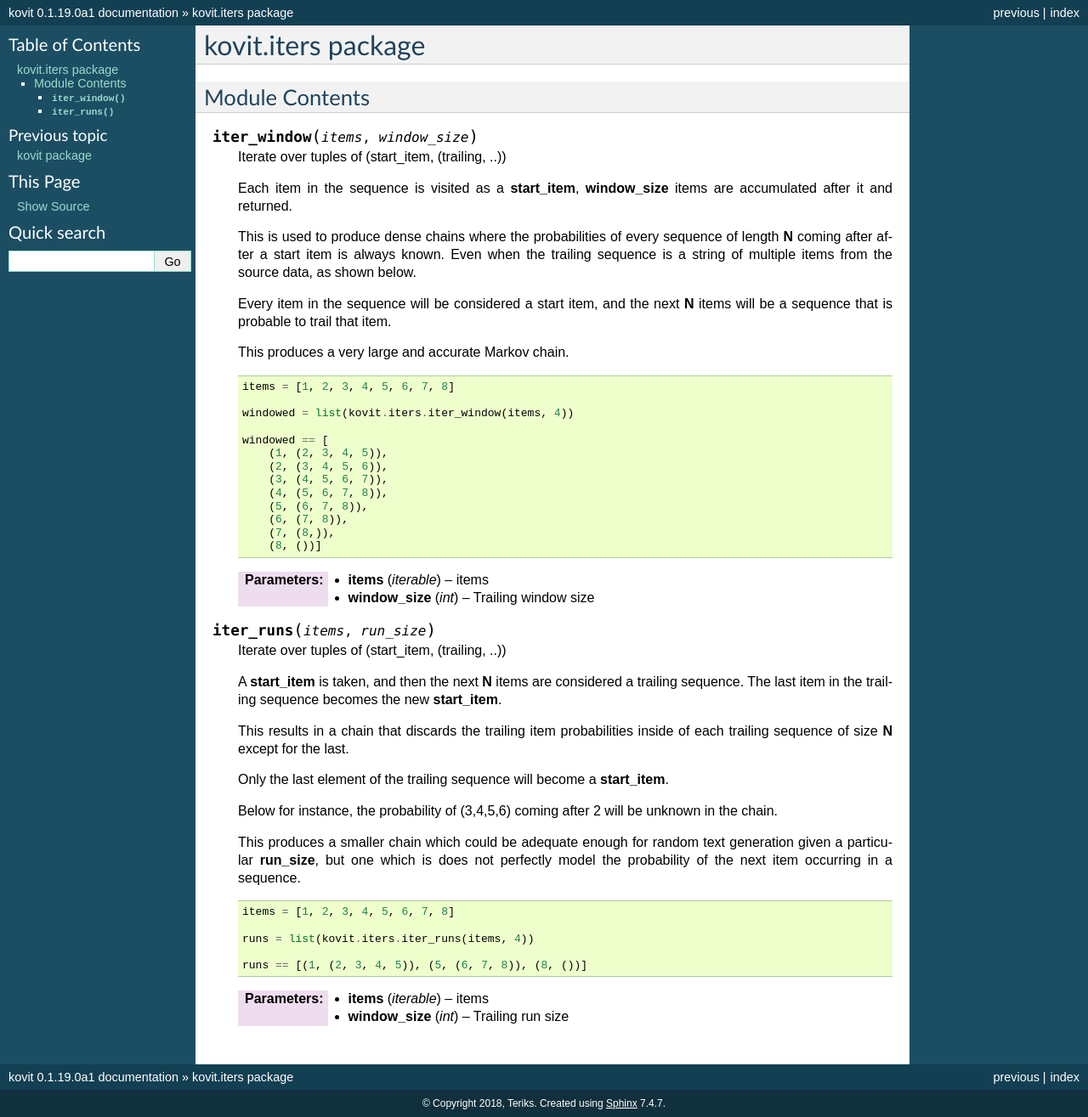
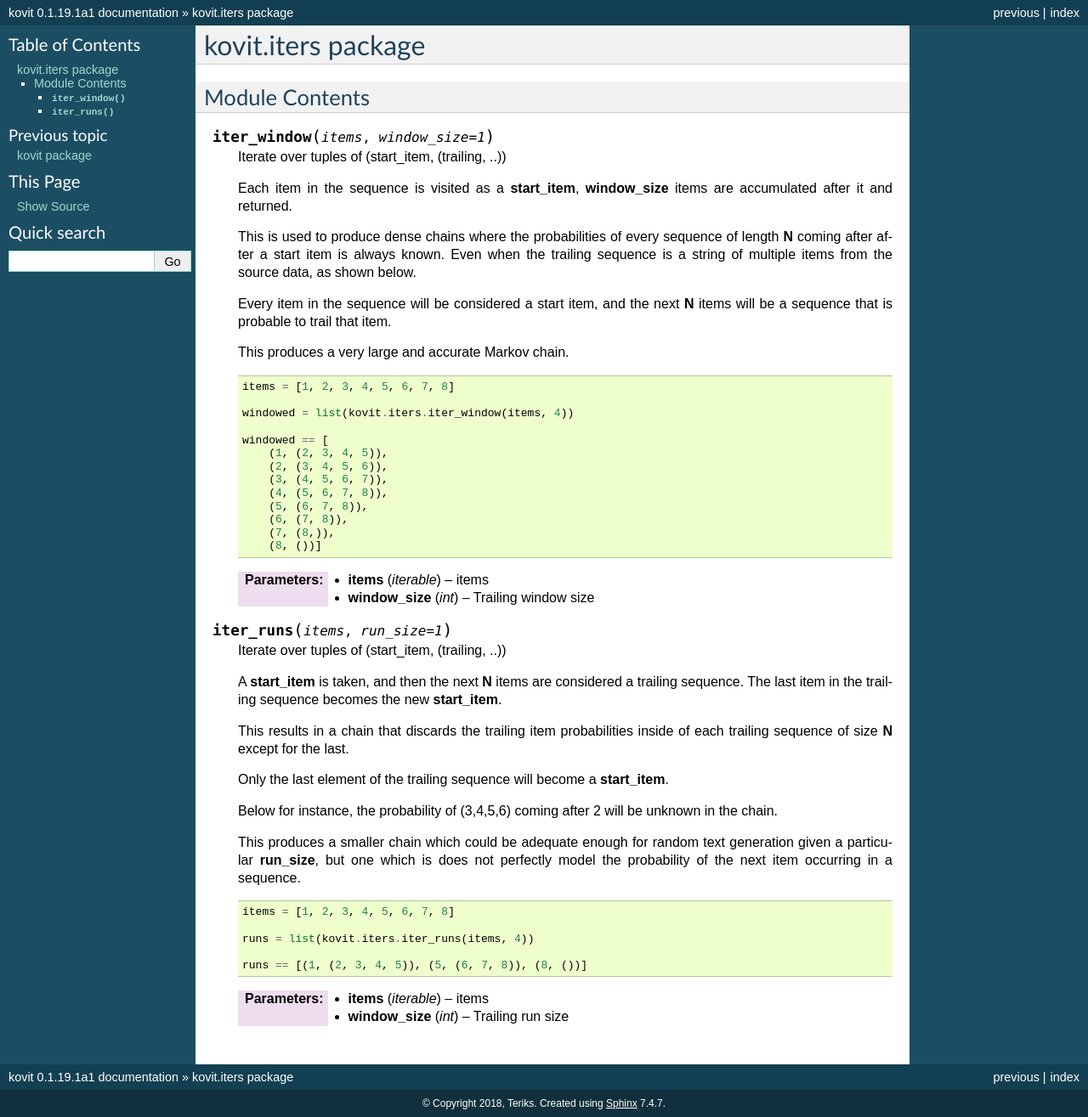
Before and after one commit to Teriks/kovit, a Sphinx documentation site: the page built from docs/source/kovit_iters.rst, in a window 1280 px wide. Shown: the whole page at 85% size. Built offline with Sphinx 7.4.7, drawn with Linux system fonts in a browser that asks for light colours.

Commit message:
Doc iters default parameters

```diff
--- a/docs/source/kovit_iters.rst
+++ b/docs/source/kovit_iters.rst
@@ -4,7 +4,7 @@ kovit.iters package
 Module Contents
 ---------------
 
-.. function:: iter_window(items, window_size)
+.. function:: iter_window(items, window_size=1)
 
     Iterate over tuples of (start_item, (trailing, ..))
 
@@ -43,7 +43,7 @@ Module Contents
     :type window_size: int
 
 
-.. function:: iter_runs(items, run_size)
+.. function:: iter_runs(items, run_size=1)
 
     Iterate over tuples of (start_item, (trailing, ..))
 
--- a/kovit/__init__.py
+++ b/kovit/__init__.py
@@ -23,7 +23,7 @@ from kovit.bag import ProbabilityBag, BagItem
 from kovit.chain import Chain
 
 
-__version__ = '0.1.19.0a1'
+__version__ = '0.1.19.1a1'
 
 __all__ = ['Chain',
            'ProbabilityBag',
```
